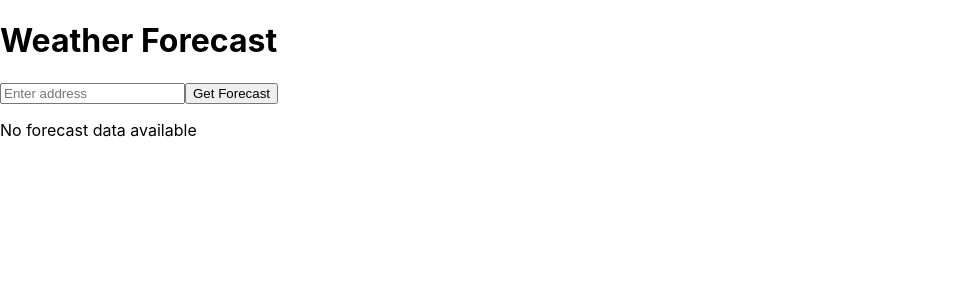
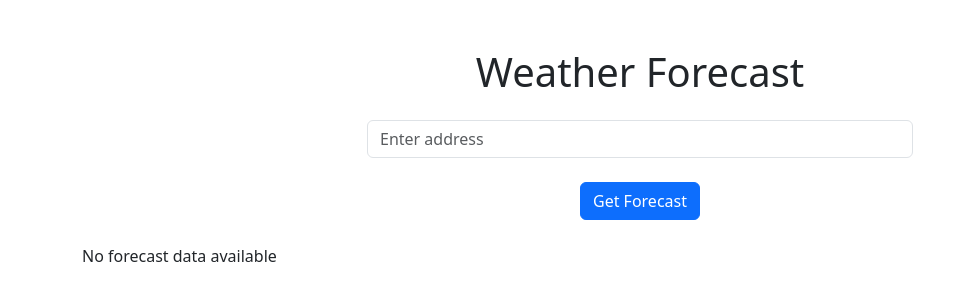
Before and after one commit to derrickadkins/WeatherDemo, a React (Create React App) app in the folder weather-frontend/: page / in a window 1280 px wide. Shown: the top 300 px of the page, without its empty margins (0-976 px from the left). Built offline with nearby package versions, Linux system fonts and the light colour scheme.

Commit message:
add bootstrap

```diff
--- a/weather-frontend/package.json
+++ b/weather-frontend/package.json
@@ -11,6 +11,7 @@
     "@types/react": "^18.3.3",
     "@types/react-dom": "^18.3.0",
     "axios": "^1.7.2",
+    "bootstrap": "^5.3.3",
     "react": "^18.3.1",
     "react-dom": "^18.3.1",
     "react-scripts": "^5.0.1",
--- a/weather-frontend/src/App.tsx
+++ b/weather-frontend/src/App.tsx
@@ -1,10 +1,10 @@
 import React from "react";
 import WeatherForecast from "./components/WeatherForecast";
+import "bootstrap/dist/css/bootstrap.min.css";
 
 const App: React.FC = () => {
   return (
     <div className="App">
-      <h1>Weather Forecast</h1>
       <WeatherForecast />
     </div>
   );
--- a/weather-frontend/src/components/WeatherForecast.tsx
+++ b/weather-frontend/src/components/WeatherForecast.tsx
@@ -25,23 +25,46 @@ const WeatherForecast: React.FC = () => {
   };
 
   return (
-    <div>
-      <input type="text" value={address} onChange={(e) => setAddress(e.target.value)} placeholder="Enter address" />
-      <button onClick={getForecast}>Get Forecast</button>
-      {error && <p>{error}</p>}
+    <div className="container mt-5">
+      <h1 className="text-center mb-4">Weather Forecast</h1>
+      <div className="row mb-4 justify-content-center">
+        <div className="col-md-6">
+          <input
+            type="text"
+            className="form-control"
+            value={address}
+            onChange={(e) => setAddress(e.target.value)}
+            placeholder="Enter address"
+          />
+        </div>
+      </div>
+      <div className="row mb-4 justify-content-center">
+        <div className="col-auto">
+          <button className="btn btn-primary" onClick={getForecast}>
+            Get Forecast
+          </button>
+        </div>
+      </div>
+      {error && <div className="alert alert-danger">{error}</div>}
       {forecast ? (
         <div>
           <h3>7 Day Forecast for {address}</h3>
-          {forecast.map((period: any) => (
-            <div key={period.number}>
-              <h4>{period.name}</h4>
-              <p>
-                {period.temperature} {period.temperatureUnit}
-              </p>
-              <p>{period.shortForecast}</p>
-              <p>{period.detailedForecast}</p>
-            </div>
-          ))}
+          <div className="row row-cols-1 row-cols-md-2 g-4">
+            {forecast.map((period: any) => (
+              <div key={period.number} className="col mb-3">
+                <div className="card">
+                  <div className="card-body">
+                    <h5 className="card-title">{period.name}</h5>
+                    <p className="card-text">
+                      {period.temperature} {period.temperatureUnit}
+                    </p>
+                    <p className="card-text">{period.shortForecast}</p>
+                    <p className="card-text">{period.detailedForecast}</p>
+                  </div>
+                </div>
+              </div>
+            ))}
+          </div>
         </div>
       ) : (
         <p>No forecast data available</p>
```
Also changed, not shown: 1 other file (tests, documents, lock files or other folders).
